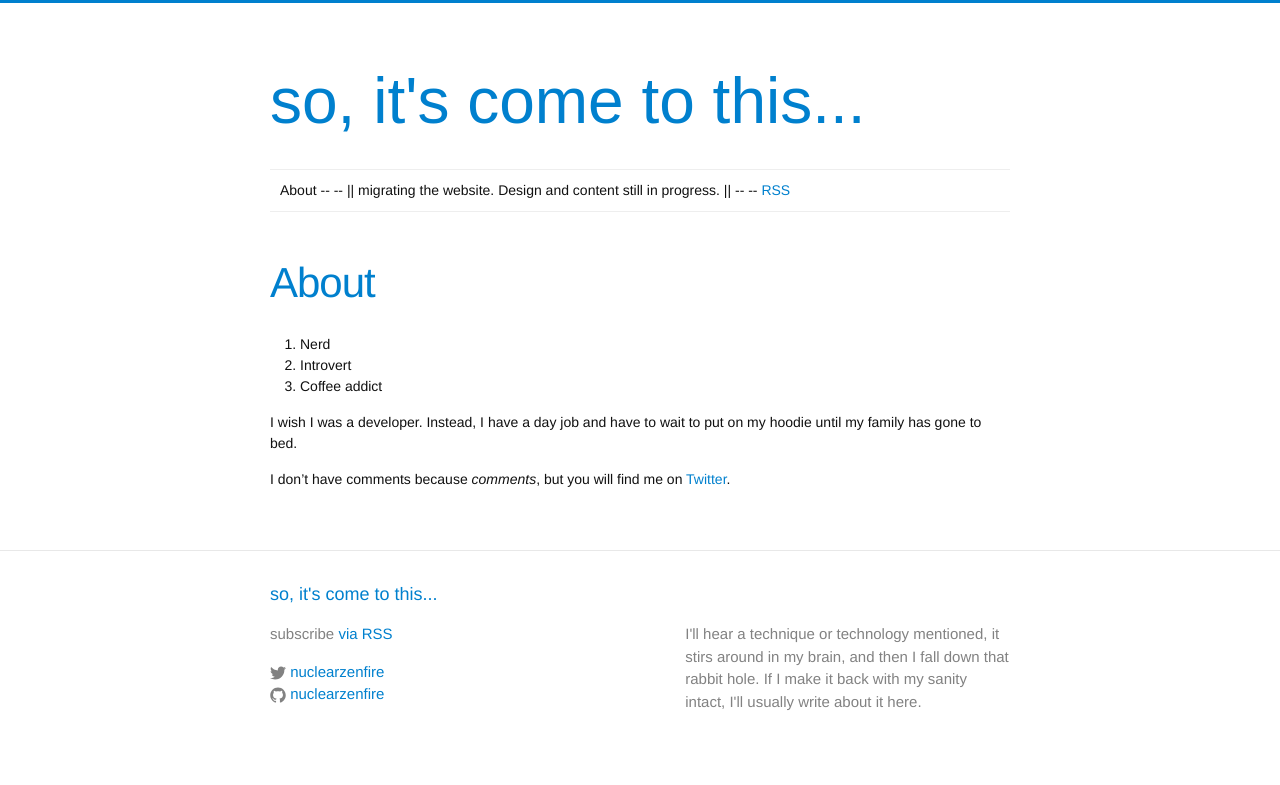
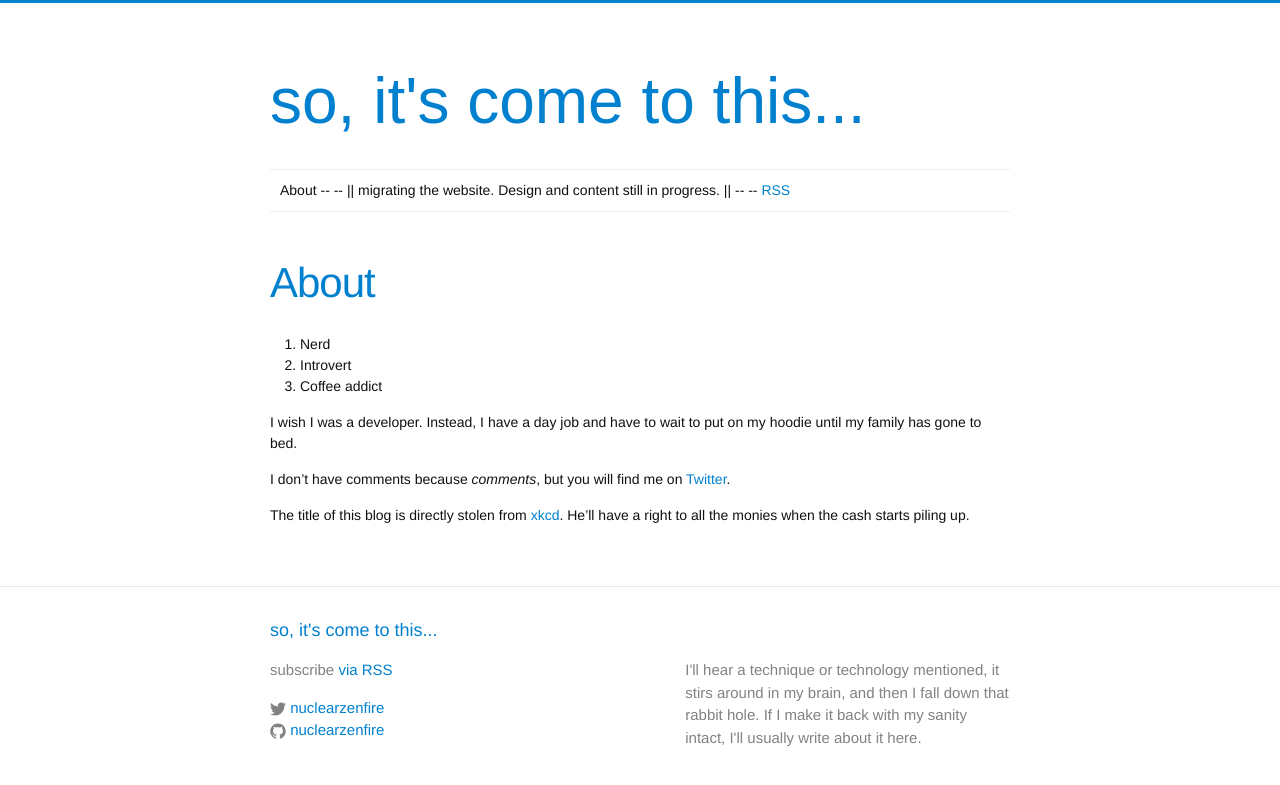
Before and after one commit to LK64076007A/LK64076007A.github.io, a Jekyll site: the page built from about.md, in a window 1280 px wide. Shown: the top 785 px of the page. Built offline with Jekyll 4.4.1, drawn with Linux system fonts in a browser that asks for light colours.

Commit message:
updated about page with history of site title

```diff
--- a/about.md
+++ b/about.md
@@ -12,5 +12,7 @@
 
 I don't have comments because _comments_, but you will find me on [Twitter][1].
 
+The title of this blog is directly stolen from [xkcd][2]. He'll have a right to all the monies when the cash starts piling up.
 
 [1]: https://twitter.com/nuclearzenfire
+[2]: http://xkcd.com/1022/
```
